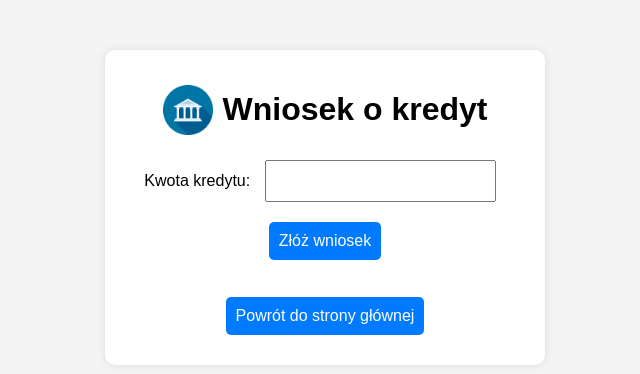
After one commit to itsnotmike21/wsb, a PHP site: page /wniosek.php in a window 1280 px wide. The commit adds this page. Shown: the top 374 px of the page, without its empty margins (315-955 px from the left). Run offline with PHP 8.4, Linux system fonts and the light colour scheme.

Commit message:
#26.04.2025 #1

```diff
--- a/saldo.txt
+++ b/saldo.txt
@@ -1 +1 @@
-890
+10001
--- /dev/null
+++ b/wniosek.php
@@ -0,0 +1,58 @@
+<?php
+$plikSaldo = 'saldo.txt';
+$komunikat = '';
+
+// Sprawdzenie, czy saldo zostało zapisane
+$saldo = floatval(file_get_contents($plikSaldo));
+
+// Obsługa formularza wniosku o kredyt
+if ($_SERVER['REQUEST_METHOD'] === 'POST') {
+    $kwota_kredytu = floatval($_POST['kwota_kredytu'] ?? 0);
+
+    // Walidacja wniosku
+    if ($kwota_kredytu > 0) {
+        // Zaktualizowanie salda
+        $saldo += $kwota_kredytu;
+        file_put_contents($plikSaldo, $saldo);
+        $komunikat = "Wniosek o kredyt został zatwierdzony. Nowe saldo: {$saldo} zł.";
+    } else {
+        $komunikat = "Kwota kredytu musi być większa niż 0.";
+    }
+}
+?>
+
+<!DOCTYPE html>
+<html lang="pl">
+<head>
+    <meta charset="UTF-8">
+    <meta name="viewport" content="width=device-width, initial-scale=1.0">
+    <title>Wniosek o kredyt</title>
+    <link rel="icon" href="images/bank_favicon.png" type="image/png">
+    <link rel="stylesheet" href="css/style.css">
+</head>
+<body>
+<div class="container">
+    <div class="header-content">
+        <img src="images/bank_logo.png" alt="Logo Banku" class="logo">
+        <h1>Wniosek o kredyt</h1>
+    </div>
+
+    <!-- Formularz wniosku o kredyt -->
+    <form action="wniosek.php" method="post">
+        <label for="kwota_kredytu">Kwota kredytu:</label>
+        <input type="number" id="kwota_kredytu" name="kwota_kredytu" min="1" step="1" required>
+        <button type="submit">Złóż wniosek</button>
+    </form>
+
+    <!-- Wyświetlenie komunikatu -->
+    <?php if (isset($komunikat)): ?>
+        <p><?= htmlspecialchars($komunikat) ?></p>
+    <?php endif; ?>
+
+    <!-- Przycisk powrotu do strony głównej -->
+    <form action="index.php" method="get">
+        <button type="submit">Powrót do strony głównej</button>
+    </form>
+</div>
+</body>
+</html>
```
Also changed, not shown: index.php (+10 -5 lines).
